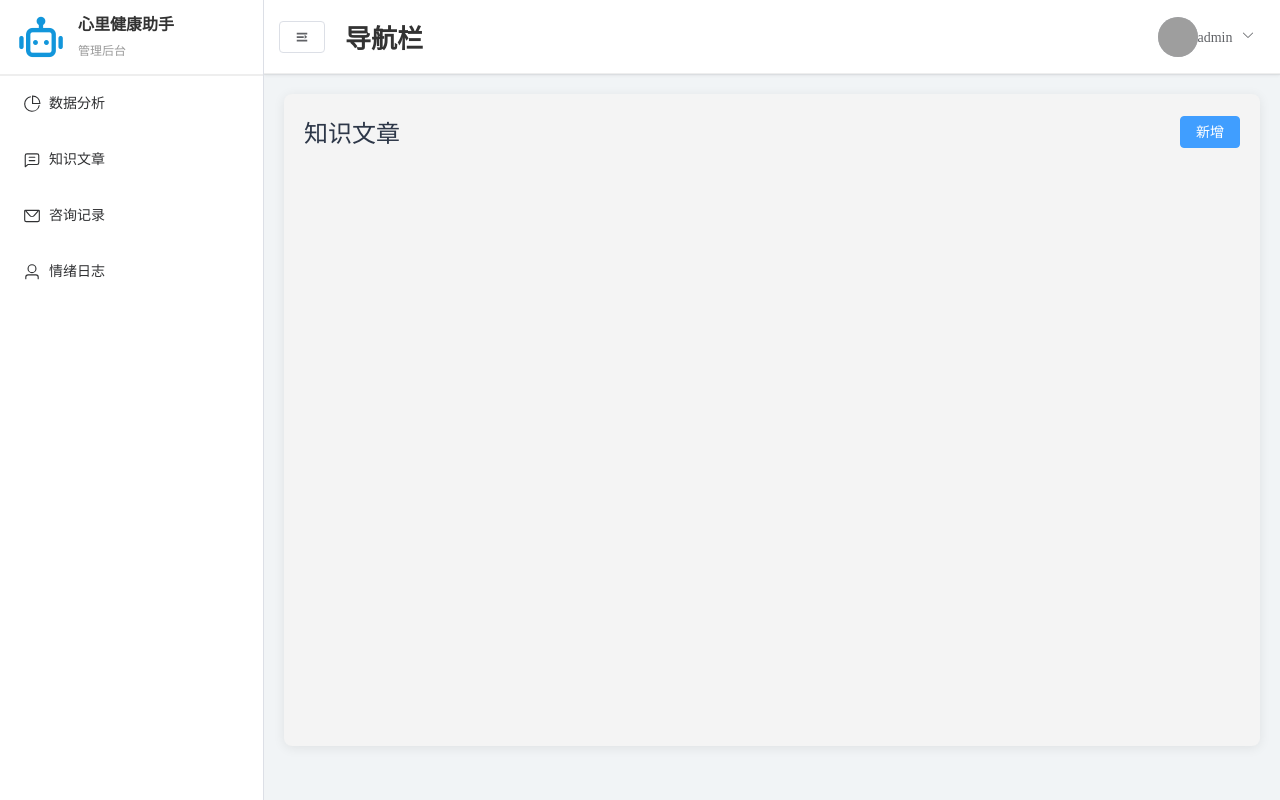
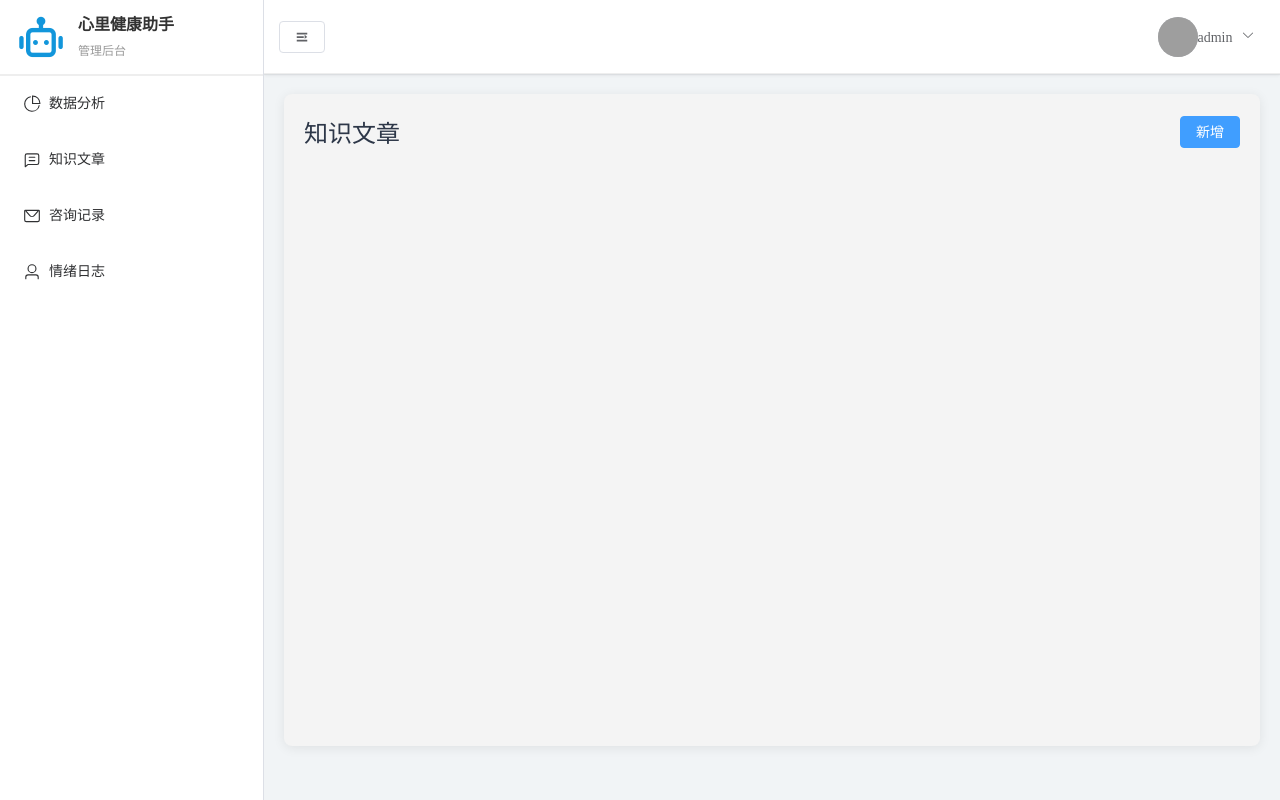
Before and after one commit to zhshh03/heart-whisper, a Vue app: page /back/knowledge in a window 1280 px wide. Built offline with nearby package versions, Linux system fonts and the light colour scheme; grey boxes are pictures that could not be loaded.

Commit message:
点击侧边栏实现导航栏标题相对应变化

```diff
--- a/src/stores/admin.js
+++ b/src/stores/admin.js
@@ -2,11 +2,13 @@ import { defineStore } from "pinia";
 import { ref } from "vue";
 
 export const useAdminStore = defineStore("admin",() => {
+  const currentTitle = ref(null)
   const isCollapse = ref(false)
   const toggleCollapse = () => {
     isCollapse.value = !isCollapse.value
   }
   return {
+    currentTitle,
     isCollapse,
     toggleCollapse
   }
--- a/src/views/BackendLayout/components/Navbar.vue
+++ b/src/views/BackendLayout/components/Navbar.vue
@@ -22,7 +22,7 @@ const handleExpand = () => {
     <div class="navbar">
         <div class="flex-box">
             <el-button @click="handleExpand" :icon="Expand" />
-            <p class="title">导航栏</p>
+            <p class="title">{{ adminStore.currentTitle }}</p>
         </div>
         <div class="flex-box">
             <el-avatar
--- a/src/views/BackendLayout/components/Sidebar.vue
+++ b/src/views/BackendLayout/components/Sidebar.vue
@@ -9,6 +9,11 @@ const isCollapse = computed(() => adminStore.isCollapse)
 const router = useRouter()
 const iconUrl = new URL('@/assets/images/机器人.png',import.meta.url).href
 const backArr = router.options.routes[2].children
+
+const handleClick = (item) => {
+  adminStore.currentTitle = item.meta.title
+  router.push(item.path)
+}
 
 </script>
 <template>
@@ -29,7 +34,7 @@ const backArr = router.options.routes[2].children
             v-for="item in backArr"
             :key="item.path"
             :index="item.path"
-            @click="router.push(item.path)">
+            @click="handleClick(item)">
           <el-icon><component :is="item.meta.icon"/></el-icon>
           <span>{{ item.meta.title }}</span>
         </el-menu-item>
```
